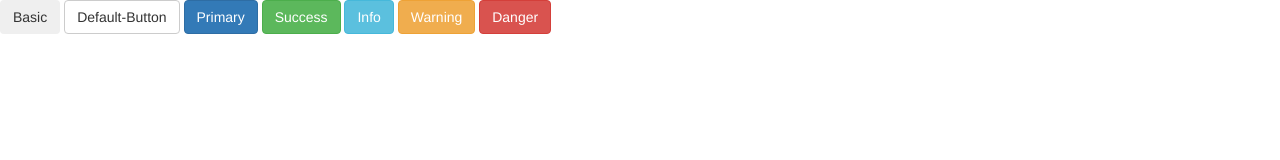
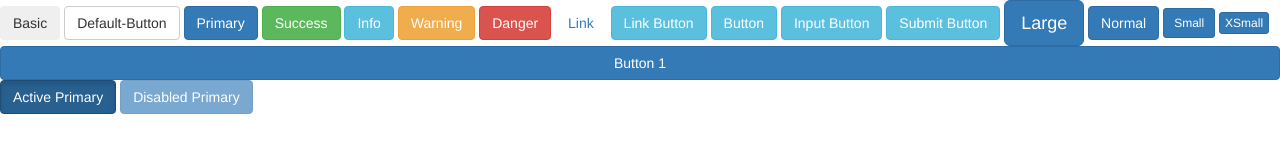
Before and after one commit to pappukrs/Bootstrap, a plain HTML site: page Buttons/index.html in a window 1280 px wide. Drawn offline with nearby package versions, Linux system fonts and the light colour scheme.

Commit message:
bootstrap some other buttons

```diff
--- a/Buttons/index.html
+++ b/Buttons/index.html
@@ -20,5 +20,19 @@
     <button class="btn btn-info" type="button">Info</button>
     <button class="btn btn-warning" type="button">Warning</button>
     <button class="btn btn-danger" type="button">Danger</button>
+    <button class="btn btn-link">Link</button>
+    <a href="#" class="btn btn-info" role="button">Link Button</a>
+    <button type="button" class="btn btn-info">Button</button>
+    <input type="button" class="btn btn-info" value="Input Button" />
+    <input type="submit" class="btn btn-info" value="Submit Button" />
+    <button type="button" class="btn btn-primary btn-lg">Large</button>
+    <button type="button" class="btn btn-primary">Normal</button>
+    <button type="button" class="btn btn-primary btn-sm">Small</button>
+    <button type="button" class="btn btn-primary btn-xs">XSmall</button>
+    <button type="button" class="btn btn-primary btn-block">Button 1</button>
+    <button type="button" class="btn btn-primary active">Active Primary</button>
+    <button type="button" class="btn btn-primary disabled">
+      Disabled Primary
+    </button>
   </body>
 </html>
```
